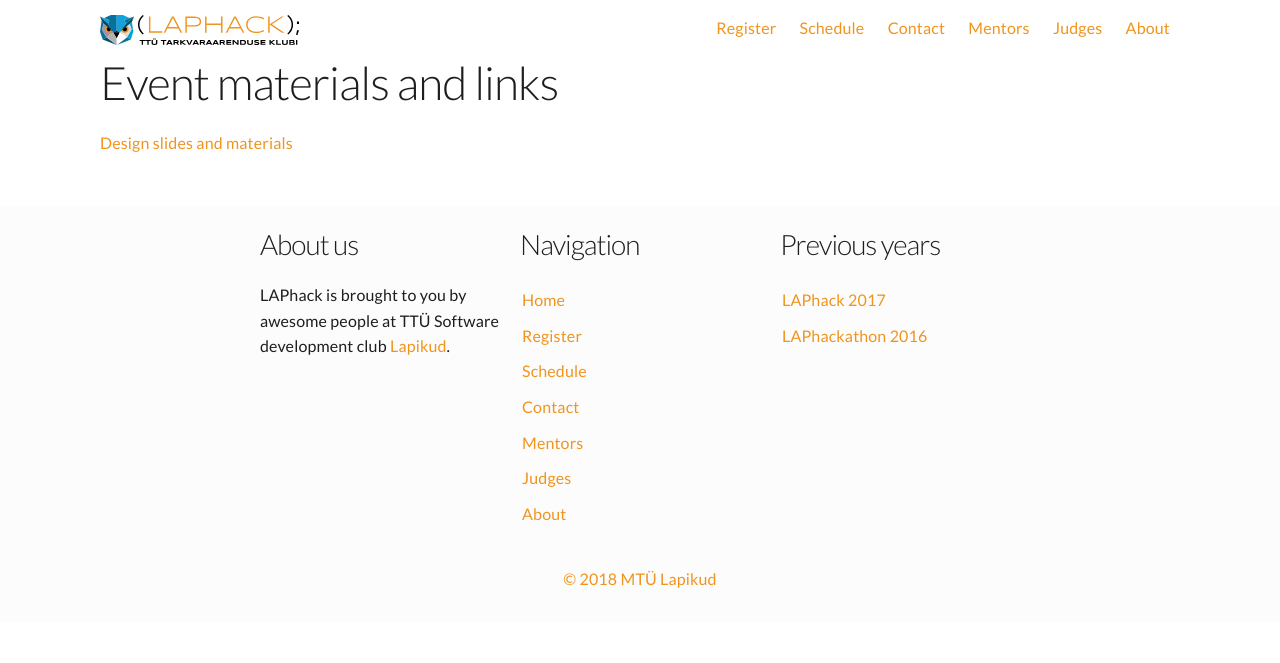
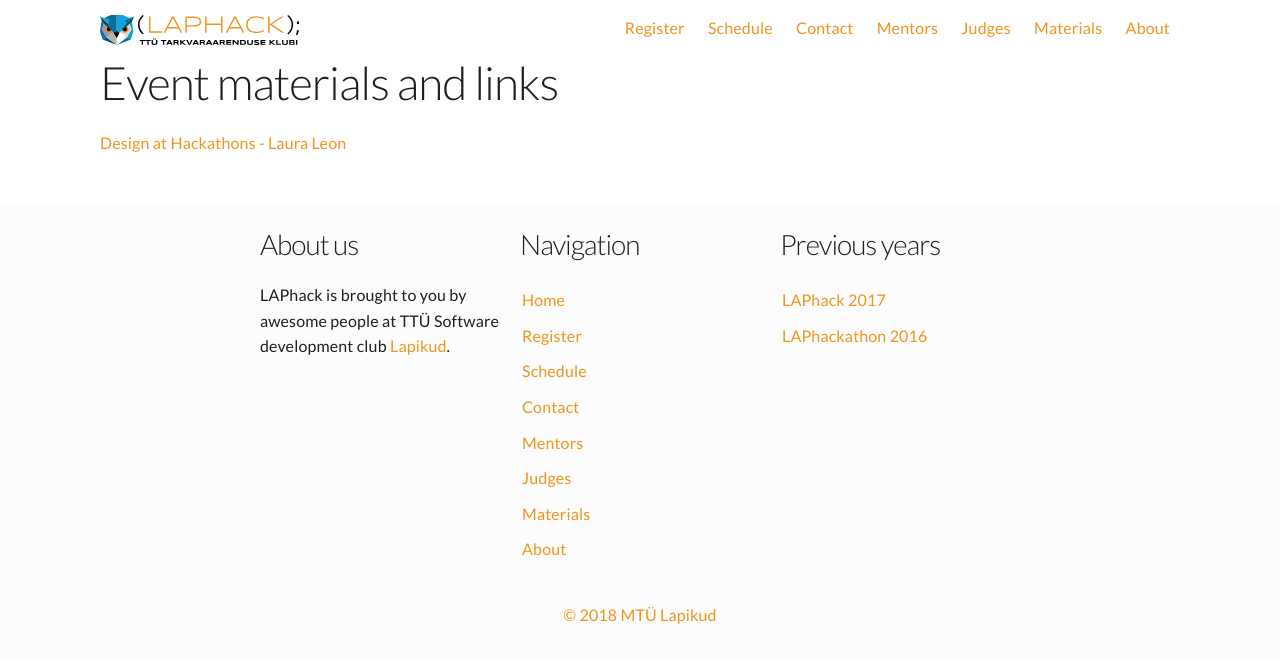
Before and after one commit to Lapikud/laphack.eu, a Jekyll site: the page built from materials.md, in a window 1280 px wide. Shown: the top 663 px of the page. Built offline with Jekyll 4.4.1, drawn with Linux system fonts in a browser that asks for light colours; nearby versions of some CDN libraries; our own code applies the rules of GitHub Pages for plain Markdown files.

Commit message:
Change materials link and add it to nav bar

```diff
--- a/_includes/main_nav.html
+++ b/_includes/main_nav.html
@@ -3,4 +3,5 @@
 <li><a href="/contact">Contact</a></li>
 <li><a href="/mentors">Mentors</a></li>
 <li><a href="/judges">Judges</a></li>
+<li><a href="/materials">Materials</a></li>
 <li><a href="/about">About</a></li>
--- a/materials.md
+++ b/materials.md
@@ -4,4 +4,4 @@
 
 # Event materials and links
 
-[Design slides and materials](/assets/materials/Laura_LAPhack-2018.pdf)
+[Design at Hackathons - Laura Leon](/assets/materials/Laura_LAPhack-2018.pdf)
```
